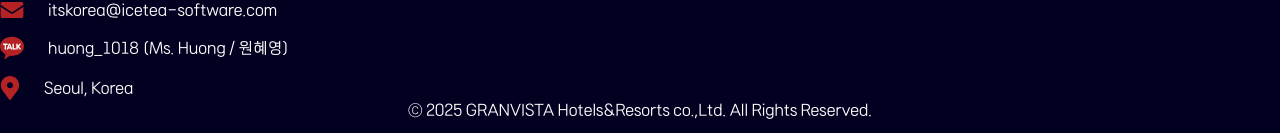
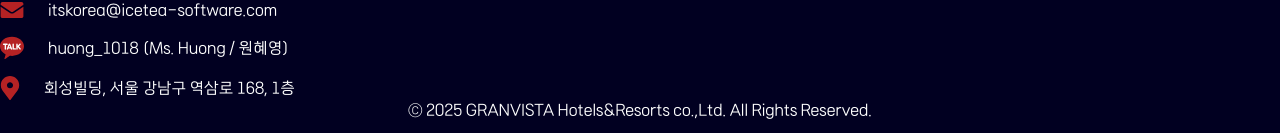
Before and after one commit to nguyenviet02/vietnam-it-developer-house, a React (Vite) app: page /web3-odyssey in a window 1280 px wide. Shown: the part 3059-3192 px from the top of the page. Built offline with nearby package versions, Linux system fonts and the light colour scheme; what fluid-tailwind would draw is missing.

Commit message:
Update Footer.tsx

```diff
--- a/src/layouts/Footer.tsx
+++ b/src/layouts/Footer.tsx
@@ -106,7 +106,7 @@
               href="#"
             >
               <img src={LocationIcon} alt="" />
-              Seoul, Korea
+              회성빌딩, 서울 강남구 역삼로 168, 1층
             </a>
           </div>
         </div>
```
